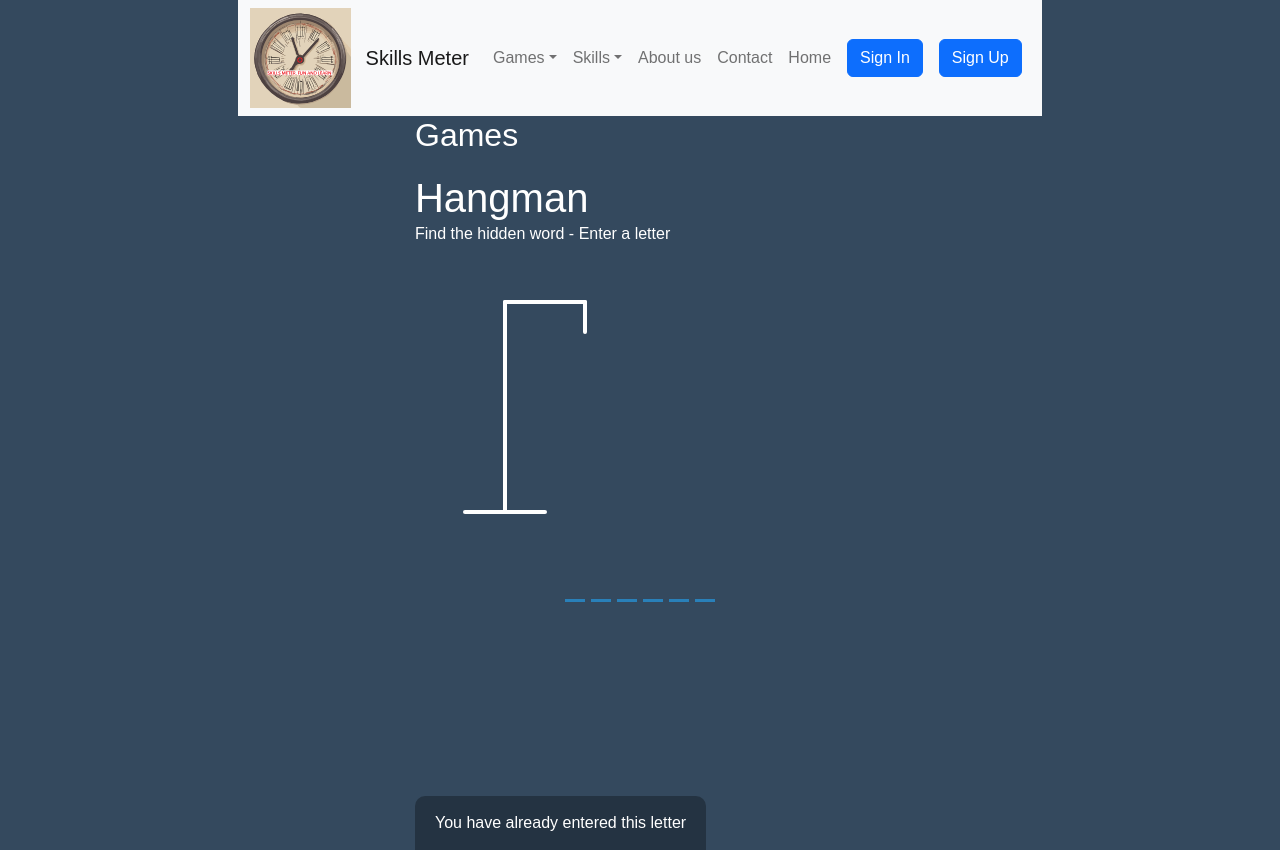
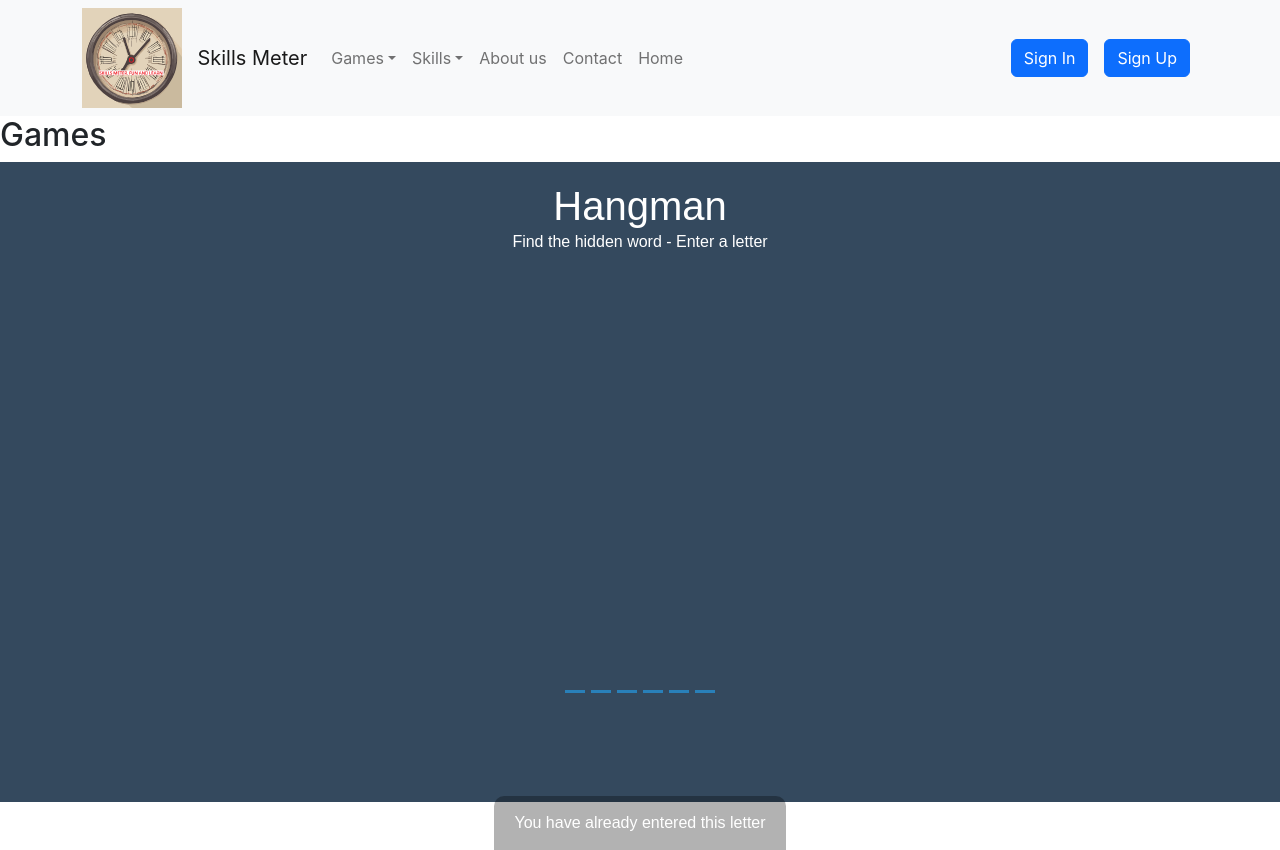
Before and after one commit to mia-niznai/el-proyecte-grande-sprint-1-java, a React (Create React App) app in the folder frontend/skills-meter-fun-and-learn/: page /games/hangman in a window 1280 px wide. Built offline with nearby package versions, Linux system fonts and the light colour scheme.

Commit message:
update hangman

```diff
--- a/frontend/skills-meter-fun-and-learn/src/components/hangmanComp/comps/Figure.jsx
+++ b/frontend/skills-meter-fun-and-learn/src/components/hangmanComp/comps/Figure.jsx
@@ -12,27 +12,30 @@ const Figure = ({ wrongLetters }) => {
             <line x1="20" y1="230" x2="100" y2="230" />
 
             {/* <!-- Head --> */}
-      {errors > 0 &&
-        <circle cx="140" cy="70" r="20" />
-      }
+            {errors > 0 && (
+                <circle cx="140" cy="70" r="20" style={{ fill: 'transparent', stroke: '#fff', strokeWidth: '4px', strokeLinecap: 'round' }} />
+            )}
+
             {/* <!-- Body --> */}
-      {errors > 1 &&
-        <line x1="140" y1="90" x2="140" y2="150" />
-      }
+            {errors > 1 && (
+                <line x1="140" y1="90" x2="140" y2="150" style={{ fill: 'transparent', stroke: '#fff', strokeWidth: '4px', strokeLinecap: 'round' }} />
+            )}
+
             {/* <!-- Arms --> */}
-      {errors > 2 &&
-        <line x1="140" y1="120" x2="120" y2="100" />
-      }
-      {errors > 3 &&
-        <line x1="140" y1="120" x2="160" y2="100" />
-      }
+            {errors > 2 && (
+                <line x1="140" y1="120" x2="120" y2="100" style={{ fill: 'transparent', stroke: '#fff', strokeWidth: '4px', strokeLinecap: 'round' }} />
+            )}
+            {errors > 3 && (
+                <line x1="140" y1="120" x2="160" y2="100" style={{ fill: 'transparent', stroke: '#fff', strokeWidth: '4px', strokeLinecap: 'round' }} />
+            )}
+
             {/* <!-- Legs --> */}
-      {errors > 4 &&
-        <line x1="140" y1="150" x2="120" y2="180" />
-      }
-      {errors > 5 &&
-        <line x1="140" y1="150" x2="160" y2="180" />
-      }
+            {errors > 4 && (
+                <line x1="140" y1="150" x2="120" y2="180" style={{ fill: 'transparent', stroke: '#fff', strokeWidth: '4px', strokeLinecap: 'round' }} />
+            )}
+            {errors > 5 && (
+                <line x1="140" y1="150" x2="160" y2="180" style={{ fill: 'transparent', stroke: '#fff', strokeWidth: '4px', strokeLinecap: 'round' }} />
+            )}
         </svg>
     )
 }
--- a/frontend/skills-meter-fun-and-learn/src/components/hangmanComp/comps/Header.jsx
+++ b/frontend/skills-meter-fun-and-learn/src/components/hangmanComp/comps/Header.jsx
@@ -1,13 +1,20 @@
-import React from 'react'
+import React from 'react';
 
-// rafce
 const Header = () => {
-  return (
-    <>
-      <h1>Hangman</h1>
-      <p>Find the hidden word - Enter a letter</p>
-    </>
-  )
-}
+    const headerStyle = {
+        margin: '20px 0 0',
+    };
 
-export default Header
+    const pStyle = {
+        margin: '0',
+    };
+
+    return (
+        <>
+            <h1 style={headerStyle}>Hangman</h1>
+            <p style={pStyle}>Find the hidden word - Enter a letter</p>
+        </>
+    );
+};
+
+export default Header;
--- a/frontend/skills-meter-fun-and-learn/src/components/hangmanComp/comps/Notification.jsx
+++ b/frontend/skills-meter-fun-and-learn/src/components/hangmanComp/comps/Notification.jsx
@@ -1,11 +1,21 @@
-import React from 'react'
+import React from 'react';
 
 const Notification = ({ showNotification }) => {
-  return (
-    <div className={`notification-container ${showNotification ? 'show' : ''}`}>
-      <p>You have already entered this letter</p>
-    </div>
-  )
+    return (
+        <div className={`notification-container ${showNotification ? 'show' : ''}`} style={{
+            backgroundColor: 'rgba(0, 0, 0, 0.3)',
+            borderRadius: '10px 10px 0 0',
+            padding: '15px 20px',
+            position: 'absolute',
+            bottom: '-50px',
+            transition: 'transform 0.3s ease-in-out',
+            margin: '0',
+            overflow: 'hidden',
+            color: '#fff',
+        }}>
+            <p style={{ margin: '0' }}>You have already entered this letter</p>
+        </div>
+    );
 }
 
-export default Notification
+export default Notification;
--- a/frontend/skills-meter-fun-and-learn/src/components/hangmanComp/comps/Word.jsx
+++ b/frontend/skills-meter-fun-and-learn/src/components/hangmanComp/comps/Word.jsx
@@ -1,18 +1,17 @@
 import React from 'react';
 
 const Word = ({ selectedWord, correctLetters }) => {
-
-  return (
-    <div className="word">
-      {selectedWord.split('').map((letter, i) => {
-        return (
-          <span className="letter" key={i}>
+    return (
+        <div className="word" style={{ display: 'flex', position: 'absolute', bottom: '10px', left: '50%', transform: 'translateX(-50%)' }}>
+            {selectedWord.split('').map((letter, i) => {
+                return (
+                    <span className="letter" key={i} style={{ borderBottom: '3px solid #2980b9', display: 'inline-flex', fontSize: '30px', alignItems: 'center', justifyContent: 'center', margin: '0 3px', height: '50px', width: '20px' }}>
             {correctLetters.includes(letter) ? letter : ''}
           </span>
-        )
-      })}
-    </div>
-  )
+                );
+            })}
+        </div>
+    );
 }
 
-export default Word
+export default Word;
--- a/frontend/skills-meter-fun-and-learn/src/components/hangmanComp/comps/WrongLetters.jsx
+++ b/frontend/skills-meter-fun-and-learn/src/components/hangmanComp/comps/WrongLetters.jsx
@@ -1,19 +1,18 @@
-import React from 'react'
+import React from 'react';
 
 const WrongLetters = ({ wrongLetters }) => {
-
     return (
-    <div className="wrong-letters-container">
+        <div className="wrong-letters-container" style={{ position: 'absolute', top: '20px', right: '20px', display: 'flex', flexDirection: 'column', textAlign: 'right' }}>
             <div>
                 {wrongLetters.length > 0 &&
-          <p>Wrong</p>
+                    <p style={{ margin: '0 0 5px' }}>Wrong</p>
                 }
                 {wrongLetters
-          .map((letter, i) => <span key={i}>{letter}</span>)
+                    .map((letter, i) => <span key={i} style={{ fontSize: '24px' }}>{letter}</span>)
                     .reduce((prev, curr) => prev === null ? [curr] : [prev, ', ', curr], null)}
             </div>
         </div>
-  )
+    );
 }
 
-export default WrongLetters
+export default WrongLetters;
--- a/frontend/skills-meter-fun-and-learn/src/components/hangmanComp/style/Hangman.css
+++ /dev/null
@@ -1,130 +0,0 @@
-* {
-  box-sizing: border-box;
-}
-
-body, #root {
-  background-color: #34495e;
-  color: #fff;
-  font-family: Arial, Helvetica, sans-serif;
-  display: flex;
-  flex-direction: column;
-  align-items: center;
-  height: 80vh;
-  margin: 0;
-  overflow: hidden;
-}
-
-h1 {
-  margin: 20px 0 0;
-}
-
-.game-container {
-  padding: 20px 30px;
-  position: relative;
-  margin: auto;
-  height: 350px;
-  width: 450px;
-}
-
-.figure-container {
-  fill: transparent;
-  stroke: #fff;
-  stroke-width: 4px;
-  stroke-linecap: round;
-}
-
-.figure-part {
-  display: none;
-}
-
-.wrong-letters-container {
-  position: absolute;
-  top: 20px;
-  right: 20px;
-  display: flex;
-  flex-direction: column;
-  text-align: right;
-}
-
-.wrong-letters-container p {
-  margin: 0 0 5px;
-}
-
-.wrong-letters-container span {
-  font-size: 24px;
-}
-
-.word {
-  display: flex;
-  position: absolute;
-  bottom: 10px;
-  left: 50%;
-  transform: translateX(-50%);
-}
-
-.letter {
-  border-bottom: 3px solid #2980b9;
-  display: inline-flex;
-  font-size: 30px;
-  align-items: center;
-  justify-content: center;
-  margin: 0 3px;
-  height: 50px;
-  width: 20px;
-}
-
-.popup-container {
-  background-color: rgba(0, 0, 0, 0.3);
-  position: fixed;
-  top: 0;
-  bottom: 0;
-  left: 0;
-  right: 0;
-  /* display: flex; */
-  display: none;
-  align-items: center;
-  justify-content: center;
-}
-
-.popup {
-  background: #2980b9;
-  border-radius: 5px;
-  box-shadow: 0 15px 10px 3px rgba(0, 0, 0, 0.1);
-  padding: 20px;
-  text-align: center;
-}
-
-.popup button {
-  cursor: pointer;
-  background-color: #fff;
-  color: #2980b9;
-  border: 0;
-  margin-top: 20px;
-  padding: 12px 20px;
-  font-size: 16px;
-}
-
-.popup button:active {
-  transform: scale(0.98);
-}
-
-.popup button:focus {
-  outline: 0;
-}
-
-.notification-container {
-  background-color: rgba(0, 0, 0, 0.3);
-  border-radius: 10px 10px 0 0;
-  padding: 15px 20px;
-  position: absolute;
-  bottom: -50px;
-  transition: transform 0.3s ease-in-out;
-}
-
-.notification-container p {
-  margin: 0;
-}
-
-.notification-container.show {
-  transform: translateY(-50px);
-}
--- a/frontend/skills-meter-fun-and-learn/src/pages/Hangman.jsx
+++ b/frontend/skills-meter-fun-and-learn/src/pages/Hangman.jsx
@@ -6,7 +6,6 @@ import Word from '../components/hangmanComp/comps/Word';
 import Popup from '../components/hangmanComp/comps/Popup';
 import Notification from '../components/hangmanComp/comps/Notification';
 import { showNotification as show } from '../components/hangmanComp/helpers/helpers';
-import '../components/hangmanComp/style/Hangman.css';
 
 const words = ['application', 'programming', 'interface', 'wizard'];
 let selectedWord = words[Math.floor(Math.random() * words.length)];
@@ -54,16 +53,34 @@ const Hangman = () => {
     }
 
     return (
-        <>
+        <div style={{
+            boxSizing: 'border-box',
+            backgroundColor: '#34495e',
+            color: '#fff',
+            fontFamily: 'Arial, Helvetica, sans-serif',
+            display: 'flex',
+            flexDirection: 'column',
+            alignItems: 'center',
+            height: '80vh',
+            margin: 0,
+            overflow: 'hidden'
+        }}>
             <Header />
-            <div className="game-container">
+            <div style={{
+                padding: '20px 30px',
+                position: 'relative',
+                margin: 'auto',
+                height: '350px',
+                width: '450px'
+            }}>
                 <Figure wrongLetters={wrongLetters} />
                 <WrongLetters wrongLetters={wrongLetters} />
                 <Word selectedWord={selectedWord} correctLetters={correctLetters} />
             </div>
             <Popup correctLetters={correctLetters} wrongLetters={wrongLetters} selectedWord={selectedWord} setPlayable={setPlayable} playAgain={playAgain} />
             <Notification showNotification={showNotification} />
-        </>
+        </div>
     );
 }
-export default Hangman
+
+export default Hangman;
```
Also changed, not shown: frontend/skills-meter-fun-and-learn/src/components/hangmanComp/comps/Popup.jsx (+48 -12 lines). Lines whose indentation alone changed are shown as unchanged.
